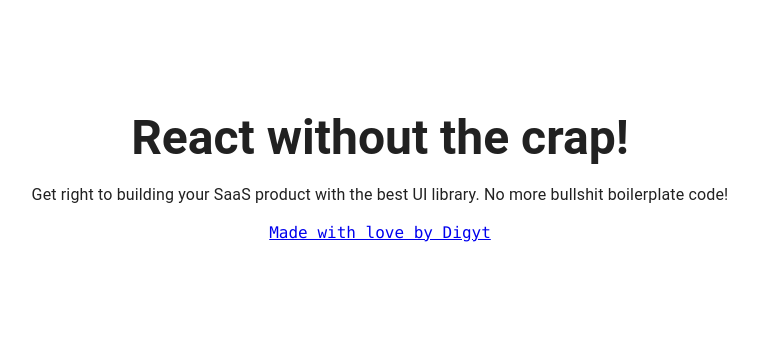
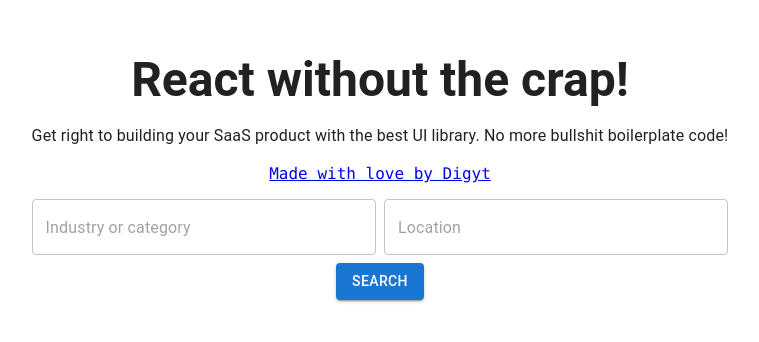
Before and after one commit to DigytUX/prospecto, a React (Create React App) app: page / in a window 1280 px wide. Shown: the part 224-566 px from the top of the page, without its empty margins (260-1019 px from the left). Built offline with nearby package versions, Linux system fonts and the light colour scheme.

Commit message:
Added components

```diff
--- a/src/App.tsx
+++ b/src/App.tsx
@@ -1,6 +1,7 @@
 
 import './App.css';
 import {Container, Paper,Typography} from '@mui/material';
+import SearchForm from './components/SearchForm/SearchForm'
 
 function App() {
   const styles = {
@@ -27,6 +28,7 @@ function App() {
         <Typography sx={styles.Title} variant="h3" component="h1">React without the crap!</Typography>
         <Typography variant="body1" component="p">Get right to building your SaaS product with the best UI library. No more bullshit boilerplate code!</Typography>
         <code><a target="_blank" href="https://digyt.co">Made with love by Digyt</a></code>
+        <SearchForm />
       </Paper>
     </Container>
   );
--- /dev/null
+++ b/src/components/RegisterForm/RegisterForm.tsx
@@ -0,0 +1 @@
+export {}
--- /dev/null
+++ b/src/components/SearchForm/SearchForm.tsx
@@ -0,0 +1,46 @@
+import React from 'react'
+import {
+  Box,
+  Grid,
+  Typography,
+  TextField,
+  Button
+} from '@mui/material'
+
+interface Data{
+  queries: string[]
+  limit:number
+  region:string
+  coordinates:string
+}
+
+export default function SearchForm(){
+  const styles:any = {
+    TextField:{
+      width:'100%'
+    }
+  }
+
+  const handleSearch = () => {
+    console.log('handling search')
+    return
+  }
+
+  console.log(typeof styles.TextField)
+
+  return (
+    <Box>
+      <Grid container spacing={1}>
+        <Grid item xs={12} md={6}>
+          <TextField placeholder='Industry or category' sx={styles.TextField} />
+        </Grid>
+        <Grid item xs={12} md={6}>
+          <TextField placeholder='Location' sx={styles.TextField} />
+        </Grid>
+        <Grid item xs={12}>
+          <Button onClick={handleSearch} variant='contained'>Search</Button>
+        </Grid>
+      </Grid>
+    </Box>
+  )
+}
```
